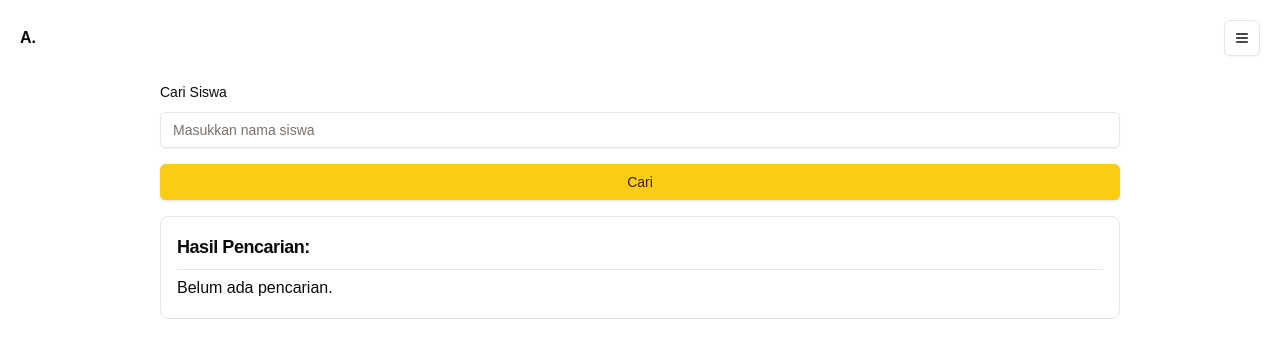
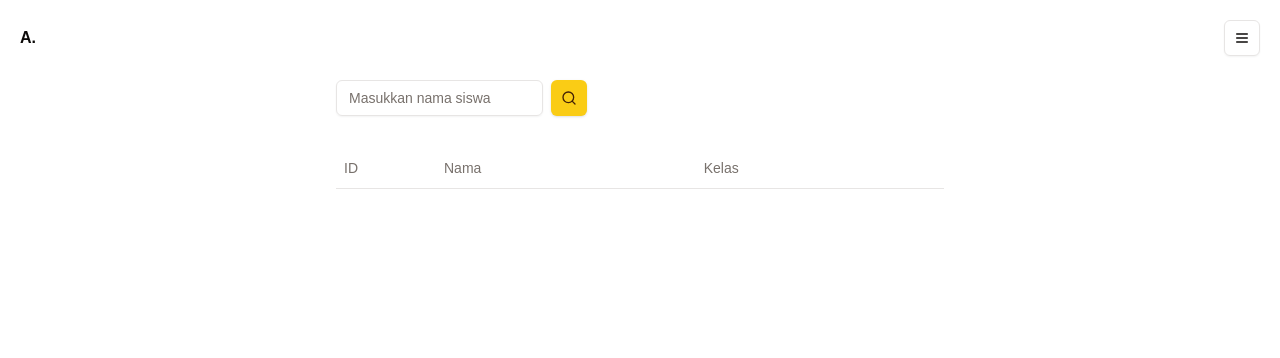
Before and after one commit to shironxn/attendify, a Next.js app: page /cari-siswa in a window 1280 px wide. Shown: the top 358 px of the page. Built offline with nearby package versions, Linux system fonts and the light colour scheme.

Commit message:
chore update aos

```diff
--- a/package.json
+++ b/package.json
@@ -7,7 +7,7 @@
     "build": "next build",
     "start": "next start",
     "lint": "next lint",
-     "postinstall": "prisma generate"
+    "postinstall": "prisma generate"
   },
   "dependencies": {
     "@hookform/resolvers": "^3.9.0",
@@ -24,7 +24,7 @@
     "@radix-ui/react-separator": "^1.1.0",
     "@radix-ui/react-slot": "^1.1.0",
     "@radix-ui/react-toast": "^1.2.2",
-    "@radix-ui/react-tooltip": "^1.1.3",
+    "@radix-ui/react-tooltip": "^1.1.4",
     "@supabase/gotrue-js": "^2.65.1",
     "@supabase/ssr": "^0.5.1",
     "@supabase/supabase-js": "^2.45.6",
--- a/src/app/actions/attendance.ts
+++ b/src/app/actions/attendance.ts
@@ -1,5 +1,6 @@
 "use server";
 
+import djs from "@/lib/dayjs";
 import { prisma } from "@/lib/prisma";
 import { Attendance, Prisma } from "@prisma/client";
 import { revalidatePath } from "next/cache";
--- a/src/app/cari-siswa/page.tsx
+++ b/src/app/cari-siswa/page.tsx
@@ -2,7 +2,7 @@ import { CariSiswaForm } from "@/components/cari-siswa/search";
 
 export default function CariSiswa() {
   return (
-    <div className="container pt-20">
+    <div className="container max-w-2xl space-y-8 pt-20">
       <CariSiswaForm />
     </div>
   )
--- a/src/app/globals.css
+++ b/src/app/globals.css
@@ -4,6 +4,10 @@
 
 body {
   font-family: Arial, Helvetica, sans-serif;
+}
+
+html {
+  @apply scroll-smooth;
 }
 
 @layer utilities {
--- a/src/app/layout.tsx
+++ b/src/app/layout.tsx
@@ -20,7 +20,7 @@ const geistMono = localFont({
 
 export const metadata: Metadata = {
   title: "Attendify",
-  description: "Easily track attendance with just one tap using our RFID technology.",
+  description: "Lacak kehadiran dengan mudah hanya dengan satu ketukan menggunakan teknologi RFID kami.",
 };
 
 export default function RootLayout({
@@ -30,6 +30,9 @@ export default function RootLayout({
 }>) {
   return (
     <html lang="en" suppressHydrationWarning>
+      <head>
+        <link rel="icon" href="/cards.svg" sizes="any" />
+      </head>
       <body
         className={`${geistSans.variable} ${geistMono.variable} antialiased`}
       >
--- a/src/app/page.tsx
+++ b/src/app/page.tsx
@@ -29,7 +29,7 @@ const faqs = [
 
 export default function Home() {
   return (
-    <>
+    <div className="overflow-x-hidden">
       <div className="grid grid-cols-1 md:grid-cols-2 md:gap-8 items-center min-h-screen justify-center container" data-aos="zoom-out">
         <div className="hidden md:block">
           <Image
@@ -180,6 +180,6 @@ export default function Home() {
         </div>
       </section>
 
-    </>
+    </div>
   );
 }
--- a/src/components/cari-siswa/search.tsx
+++ b/src/components/cari-siswa/search.tsx
@@ -5,8 +5,6 @@ import {
   FormControl,
   FormField,
   FormItem,
-  FormLabel,
-  FormMessage,
 } from "@/components/ui/form";
 import { Input } from "@/components/ui/input";
 import { Button } from "@/components/ui/button";
@@ -15,17 +13,48 @@ import { useTransition, useState } from "react";
 import { useToast } from "@/hooks/use-toast";
 import { useForm } from "react-hook-form";
 import { getStudentByName } from "@/app/actions/student";
-import { Student } from "@prisma/client";
+import { Prisma } from "@prisma/client";
+import {
+  Table,
+  TableBody,
+  TableCell,
+  TableHead,
+  TableHeader,
+  TableRow,
+} from "@/components/ui/table"
+import {
+  Dialog,
+  DialogContent,
+  DialogHeader,
+  DialogTitle,
+} from "@/components/ui/dialog";
+import { Label } from "@/components/ui/label";
+import { EyeIcon, SearchIcon } from "lucide-react";
+import djs from "@/lib/dayjs";
+import {
+  Tooltip,
+  TooltipContent,
+  TooltipProvider,
+  TooltipTrigger,
+} from "@/components/ui/tooltip"
+
+
+type StudentWithAttendance = Prisma.StudentGetPayload<{
+  include: { attendances: true };
+}>;
 
 export function CariSiswaForm() {
   const [isLoading, startTransition] = useTransition();
-  const [students, setStudents] = useState<Student[] | null>(null);
   const { toast } = useToast();
+
+  const [students, setStudents] = useState<StudentWithAttendance[] | null>(null);
+  const [openView, setOpenView] = useState<StudentWithAttendance | null>(null);
+
 
   const form = useForm<{ search: string }>({
     defaultValues: {
       search: "",
-    },
+    }
   });
 
   async function onSubmit(data: { search: string }) {
@@ -39,6 +68,7 @@ export function CariSiswaForm() {
         });
         return;
       }
+
       if (res?.data) {
         setStudents(res.data);
       }
@@ -46,44 +76,113 @@ export function CariSiswaForm() {
   }
 
   return (
-    <div className="space-y-4">
+    <div className="space-y-8">
       <Form {...form}>
-        <form onSubmit={form.handleSubmit(onSubmit)} className="space-y-4">
+        <form onSubmit={form.handleSubmit(onSubmit)} className="flex items-center gap-2">
           <FormField
             control={form.control}
             name="search"
             render={({ field }) => (
               <FormItem>
-                <FormLabel>Cari Siswa</FormLabel>
                 <FormControl>
-                  <Input placeholder="Masukkan nama siswa" {...field} />
+                  <Input placeholder="Masukkan nama siswa" {...field} required />
                 </FormControl>
-                <FormMessage />
               </FormItem>
             )}
           />
-          <Button type="submit" disabled={isLoading} className="w-full">
+          <Button type="submit" disabled={isLoading} size="icon">
             {isLoading ? (
-              <ReloadIcon className="mr-2 h-4 w-4 animate-spin" />
+              <ReloadIcon className="animate-spin" />
             ) : (
-              "Cari"
+              <SearchIcon />
+
             )}
           </Button>
         </form>
       </Form>
 
-      <div className="border rounded-lg p-4">
-        <h2 className="text-lg font-bold">Hasil Pencarian:</h2>
-        {students === null && <p>Belum ada pencarian.</p>}
-        {students?.length === 0 && <p>Data siswa tidak ditemukan.</p>}
-        {students?.map((student) => (
-          <div key={student.id} className="p-2 border-b">
-            <p><strong>ID:</strong> {student.id}</p>
-            <p><strong>Nama:</strong> {student.name}</p>
-            <p><strong>Kelas:</strong> {student.class}</p>
-          </div>
-        ))}
-      </div>
+      <Table>
+        <TableHeader>
+          <TableRow>
+            <TableHead className="w-[100px]">ID</TableHead>
+            <TableHead>Nama</TableHead>
+            <TableHead>Kelas</TableHead>
+          </TableRow>
+        </TableHeader>
+        <TableBody>
+          {students?.map((item, index) => (
+            <TableRow key={index}>
+              <TableCell className="font-medium">{item.id}</TableCell>
+              <TableCell>{item.name}</TableCell>
+              <TableCell>{item.class}</TableCell>
+              <TableCell className="flex justify-end">
+                <TooltipProvider>
+                  <Tooltip>
+                    <TooltipTrigger asChild>
+                      <Button size="icon" variant="outline" onClick={() => item.attendances.length !== 0 ? setOpenView(item) : toast({ title: "Error", description: "Belum ada data kehadiran", variant: "destructive" })}>
+                        <EyeIcon />
+                      </Button>
+                    </TooltipTrigger>
+                    <TooltipContent>
+                      <p>Lihat</p>
+                    </TooltipContent>
+                  </Tooltip>
+                </TooltipProvider>
+              </TableCell>
+            </TableRow>
+          ))}
+        </TableBody>
+      </Table>
+
+      <Dialog open={openView !== null} onOpenChange={() => setOpenView(null)}>
+        <DialogContent className="max-w-md">
+          <DialogHeader>
+            <DialogTitle>Informasi Kehadiran</DialogTitle>
+          </DialogHeader>
+
+          <section className="space-y-4">
+            <div className="grid grid-cols-4 gap-4 items-center">
+              <Label className="text-muted-foreground">Nama</Label>
+              <Input
+                id="nama"
+                defaultValue={openView?.name}
+                readOnly
+                className="col-span-3 bg-muted"
+              />
+            </div>
+
+            <div className="grid grid-cols-4 gap-4 items-center">
+              <Label className="text-muted-foreground">Status</Label>
+              <Input
+                id="status"
+                defaultValue={openView?.attendances[0].status}
+                readOnly
+                className="col-span-3 bg-muted"
+              />
+            </div>
+            <div className="grid grid-cols-4 gap-4 items-center">
+              <Label className="text-muted-foreground">Keterangan</Label>
+              <Input
+                id="description"
+                defaultValue={openView?.attendances[0].description || "-"}
+                readOnly
+                className="col-span-3 bg-muted focus:ring-0"
+              />
+            </div>
+            <div className="grid grid-cols-4 gap-4 items-center">
+              <Label className="text-muted-foreground">Waktu</Label>
+              <Input
+                id="created_at"
+                defaultValue={djs(openView?.createdAt).format(
+                  "LLL"
+                )}
+                readOnly
+                className="col-span-3 bg-muted"
+              />
+            </div>
+          </section>
+        </DialogContent>
+      </Dialog>
     </div>
   );
 }
--- a/src/components/dashboard/sections/monitor.tsx
+++ b/src/components/dashboard/sections/monitor.tsx
@@ -481,7 +481,7 @@ export function MonitorSection({ attendance }: { attendance: AttendanceWithStude
                 <Input
                   id="created_at"
                   defaultValue={djs(openView?.createdAt).format(
-                    "YYYY-MM-DD HH:mm:ss"
+                    "LLL"
                   )}
                   readOnly
                   className="col-span-3 bg-muted"
--- a/src/lib/dayjs.ts
+++ b/src/lib/dayjs.ts
@@ -1,9 +1,11 @@
 import dayjs from "dayjs";
 import "dayjs/locale/id";
+import localizedFormat from "dayjs/plugin/localizedFormat";
 import isSameOrAfter from "dayjs/plugin/isSameOrAfter";
 
 export default function djs(date?: dayjs.ConfigType) {
   dayjs.locale("id");
   dayjs.extend(isSameOrAfter);
+  dayjs.extend(localizedFormat);
   return dayjs(date);
 }
```
Also changed, not shown: src/app/actions/student.ts (+24 -1 lines), 1 other file (tests, documents, lock files or other folders).
